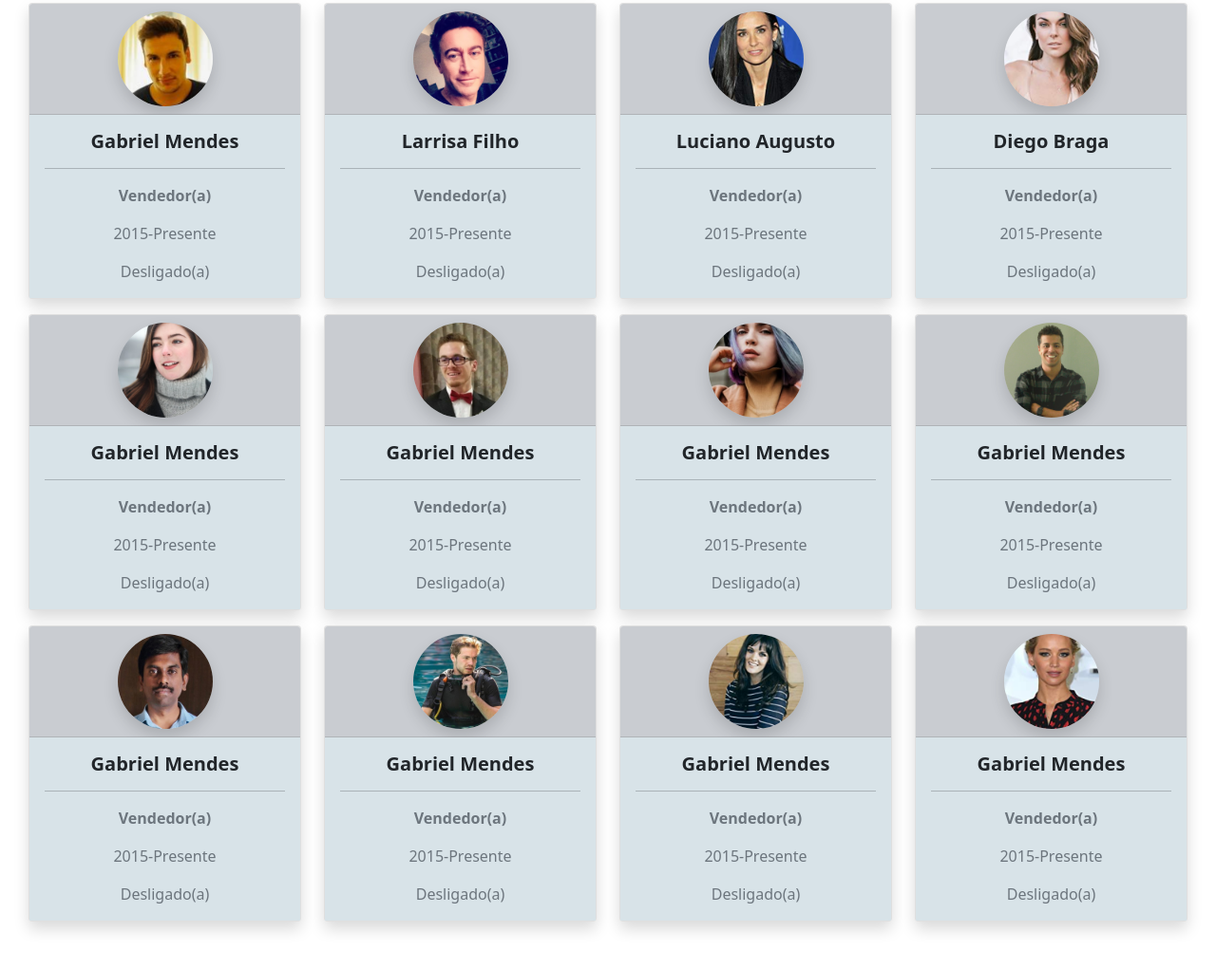
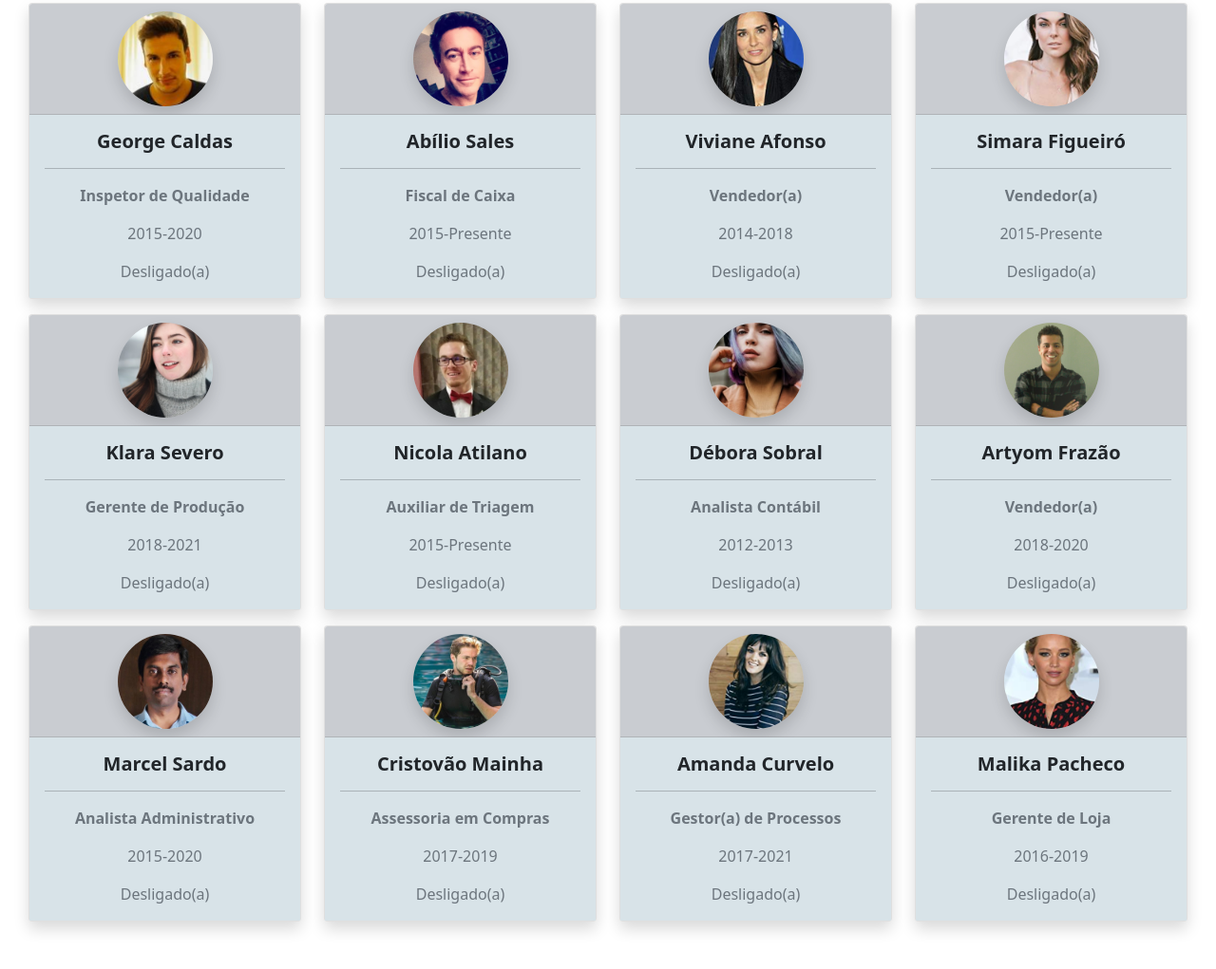
Before and after one commit to Joao00hub/rhweb-desktop, a plain HTML site: page View/TelaFuncionariosDesligados.html in a window 1280 px wide. Shown: the part 223-1244 px from the top of the page at 95% size. Drawn offline with nearby package versions, Linux system fonts and the light colour scheme.

Commit message:
Alteração nos nomes, cargos e data

```diff
--- a/View/TelaFuncionariosDesligados.html
+++ b/View/TelaFuncionariosDesligados.html
@@ -27,13 +27,13 @@
             <div class="collapse navbar-collapse" id="navbarSupportedContent">
                 <ul class="navbar-nav me-auto mb-2 mb-lg-0">
                     <li class="nav-item">
-                        <a class="nav-link active" aria-current="page" href="#">Home</a>
+                        <a class="nav-link" aria-current="page" href="#">Home</a>
                     </li>
                     <li class="nav-item">
-                        <a class="nav-link fw-light" href="#">Funcionários</a>
+                        <a class="nav-link fw-light" href="TelaFuncionarios.html">Funcionários</a>
                     </li>
                     <li class="nav-item">
-                        <a class="nav-link fw-light" href="TelaFuncionariosDesligados.html">Funcionários Desligados</a>
+                        <a class="nav-link fw-light active" href="TelaFuncionariosDesligados.html">Funcionários Desligados</a>
                     </li>
                     <li class="nav-item">
                         <a class="nav-link fw-light" href="#">Novo Cadastro</a>
@@ -73,14 +73,15 @@
                                 class="shadow">
                         </div>
                         <div class="card-body color2">
-                            <h5 class="card-title fs-5 fw-bolder fst-normal">Gabriel Mendes</h5>
+                            <h5 class="card-title fs-5 fw-bolder fst-normal">George Caldas</h5>
                             <hr>
                             <div class="text-center">
 
-                                <p class="card-text fs-6 text-muted fw-bolder">Vendedor(a)</p>
+                                <p class="card-text fs-6 text-muted fw-bolder">
+                                    Inspetor de Qualidade</p>
 
 
-                                <p class="card-text fs-6 fw-lighter text-muted">2015-Presente</p>
+                                <p class="card-text fs-6 fw-lighter text-muted">2015-2020</p>
 
 
                                 <p class="card-text fs-6 text-secondary mt-2">Desligado(a)</p>
@@ -96,11 +97,12 @@
                                 class="shadow">
                         </div>
                         <div class="card-body color2">
-                            <h5 class="card-title fs-5 fw-bolder fst-normal">Larrisa Filho</h5>
+                            <h5 class="card-title fs-5 fw-bolder fst-normal">Abílio Sales</h5>
                             <hr>
                             <div class="">
 
-                                <p class="card-text fs-6 text-muted fw-bolder">Vendedor(a)</p>
+                                <p class="card-text fs-6 text-muted fw-bolder">
+                                    Fiscal de Caixa</p>
 
 
                                 <p class="card-text fs-6 fw-lighter text-muted">2015-Presente</p>
@@ -119,14 +121,14 @@
                                 class="shadow">
                         </div>
                         <div class="card-body color2">
-                            <h5 class="card-title fs-5 fw-bolder fst-normal">Luciano Augusto</h5>
+                            <h5 class="card-title fs-5 fw-bolder fst-normal">Viviane Afonso</h5>
                             <hr>
                             <div class="">
 
                                 <p class="card-text fs-6 text-muted fw-bolder">Vendedor(a)</p>
 
 
-                                <p class="card-text fs-6 fw-lighter text-muted">2015-Presente</p>
+                                <p class="card-text fs-6 fw-lighter text-muted">2014-2018</p>
 
 
                                 <p class="card-text fs-6 text-secondary mt-2">Desligado(a)</p>
@@ -142,7 +144,7 @@
                                 class="shadow">
                         </div>
                         <div class="card-body color2">
-                            <h5 class="card-title fs-5 fw-bolder fst-normal">Diego Braga</h5>
+                            <h5 class="card-title fs-5 fw-bolder fst-normal">Simara Figueiró</h5>
                             <hr>
                             <div class="">
 
@@ -168,14 +170,15 @@
                                 class="shadow">
                         </div>
                         <div class="card-body color2">
-                            <h5 class="card-title fs-5 fw-bolder fst-normal">Gabriel Mendes</h5>
+                            <h5 class="card-title fs-5 fw-bolder fst-normal">Klara Severo</h5>
                             <hr>
                             <div class="">
 
-                                <p class="card-text fs-6 text-muted fw-bolder">Vendedor(a)</p>
+                                <p class="card-text fs-6 text-muted fw-bolder">
+                                    Gerente de Produção</p>
 
 
-                                <p class="card-text fs-6 fw-lighter text-muted">2015-Presente</p>
+                                <p class="card-text fs-6 fw-lighter text-muted">2018-2021</p>
 
 
                                 <p class="card-text fs-6 text-secondary mt-2">Desligado(a)</p>
@@ -192,11 +195,11 @@
                                 class="shadow">
                         </div>
                         <div class="card-body color2">
-                            <h5 class="card-title fs-5 fw-bolder fst-normal">Gabriel Mendes</h5>
+                            <h5 class="card-title fs-5 fw-bolder fst-normal">Nicola Atilano</h5>
                             <hr>
                             <div class="">
 
-                                <p class="card-text fs-6 text-muted fw-bolder">Vendedor(a)</p>
+                                <p class="card-text fs-6 text-muted fw-bolder">Auxiliar de Triagem</p>
 
 
                                 <p class="card-text fs-6 fw-lighter text-muted">2015-Presente</p>
@@ -216,14 +219,14 @@
                                 class="shadow">
                         </div>
                         <div class="card-body color2">
-                            <h5 class="card-title fs-5 fw-bolder fst-normal">Gabriel Mendes</h5>
+                            <h5 class="card-title fs-5 fw-bolder fst-normal">Débora Sobral</h5>
                             <hr>
                             <div class="">
 
-                                <p class="card-text fs-6 text-muted fw-bolder">Vendedor(a)</p>
+                                <p class="card-text fs-6 text-muted fw-bolder">Analista Contábil</p>
 
 
-                                <p class="card-text fs-6 fw-lighter text-muted">2015-Presente</p>
+                                <p class="card-text fs-6 fw-lighter text-muted">2012-2013</p>
 
 
                                 <p class="card-text fs-6 text-secondary mt-2">Desligado(a)</p>
@@ -240,14 +243,14 @@
                                 class="shadow">
                         </div>
                         <div class="card-body color2">
-                            <h5 class="card-title fs-5 fw-bolder fst-normal">Gabriel Mendes</h5>
+                            <h5 class="card-title fs-5 fw-bolder fst-normal">Artyom Frazão</h5>
                             <hr>
                             <div class="">
 
                                 <p class="card-text fs-6 text-muted fw-bolder">Vendedor(a)</p>
 
 
-                                <p class="card-text fs-6 fw-lighter text-muted">2015-Presente</p>
+                                <p class="card-text fs-6 fw-lighter text-muted">2018-2020</p>
 
 
                                 <p class="card-text fs-6 text-secondary mt-2">Desligado(a)</p>
@@ -267,14 +270,14 @@
                                 class="shadow">
                         </div>
                         <div class="card-body color2">
-                            <h5 class="card-title fs-5 fw-bolder fst-normal">Gabriel Mendes</h5>
+                            <h5 class="card-title fs-5 fw-bolder fst-normal">Marcel Sardo</h5>
                             <hr>
                             <div class="">
 
-                                <p class="card-text fs-6 text-muted fw-bolder">Vendedor(a)</p>
+                                <p class="card-text fs-6 text-muted fw-bolder">Analista Administrativo</p>
 
 
-                                <p class="card-text fs-6 fw-lighter text-muted">2015-Presente</p>
+                                <p class="card-text fs-6 fw-lighter text-muted">2015-2020</p>
 
 
                                 <p class="card-text fs-6 text-secondary mt-2">Desligado(a)</p>
@@ -291,14 +294,14 @@
                                 class="shadow">
                         </div>
                         <div class="card-body color2">
-                            <h5 class="card-title fs-5 fw-bolder fst-normal">Gabriel Mendes</h5>
+                            <h5 class="card-title fs-5 fw-bolder fst-normal">Cristovão Mainha</h5>
                             <hr>
                             <div class="">
 
-                                <p class="card-text fs-6 text-muted fw-bolder">Vendedor(a)</p>
+                                <p class="card-text fs-6 text-muted fw-bolder">Assessoria em Compras</p>
 
 
-                                <p class="card-text fs-6 fw-lighter text-muted">2015-Presente</p>
+                                <p class="card-text fs-6 fw-lighter text-muted">2017-2019</p>
 
 
                                 <p class="card-text fs-6 text-secondary mt-2">Desligado(a)</p>
@@ -315,14 +318,14 @@
                                 class="shadow">
                         </div>
                         <div class="card-body color2">
-                            <h5 class="card-title fs-5 fw-bolder fst-normal">Gabriel Mendes</h5>
+                            <h5 class="card-title fs-5 fw-bolder fst-normal">Amanda Curvelo</h5>
                             <hr>
                             <div class="">
 
-                                <p class="card-text fs-6 text-muted fw-bolder">Vendedor(a)</p>
+                                <p class="card-text fs-6 text-muted fw-bolder">Gestor(a) de Processos</p>
 
 
-                                <p class="card-text fs-6 fw-lighter text-muted">2015-Presente</p>
+                                <p class="card-text fs-6 fw-lighter text-muted">2017-2021</p>
 
 
                                 <p class="card-text fs-6 text-secondary mt-2">Desligado(a)</p>
@@ -339,14 +342,15 @@
                                 class="shadow">
                         </div>
                         <div class="card-body color2">
-                            <h5 class="card-title fs-5 fw-bolder fst-normal">Gabriel Mendes</h5>
+                            <h5 class="card-title fs-5 fw-bolder fst-normal">Malika Pacheco</h5>
                             <hr>
                             <div class="">
 
-                                <p class="card-text fs-6 text-muted fw-bolder">Vendedor(a)</p>
+                                <p class="card-text fs-6 text-muted fw-bolder">
+                                    Gerente de Loja</p>
 
 
-                                <p class="card-text fs-6 fw-lighter text-muted">2015-Presente</p>
+                                <p class="card-text fs-6 fw-lighter text-muted">2016-2019</p>
 
 
                                 <p class="card-text fs-6 text-secondary mt-2">Desligado(a)</p>
```
Also changed, not shown: View/TelaFuncionarios.html (+31 -31 lines).
